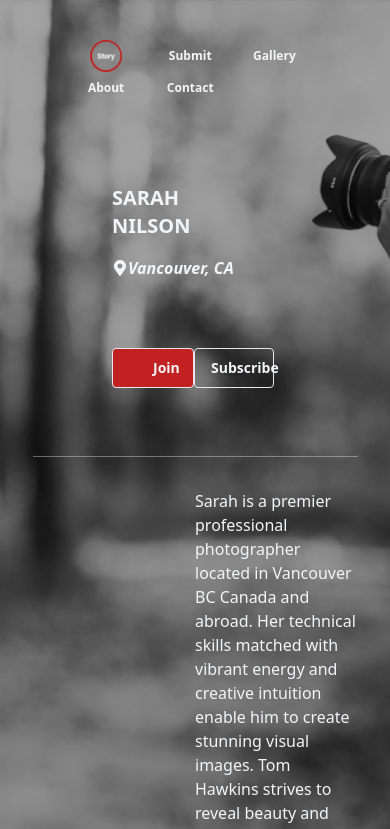
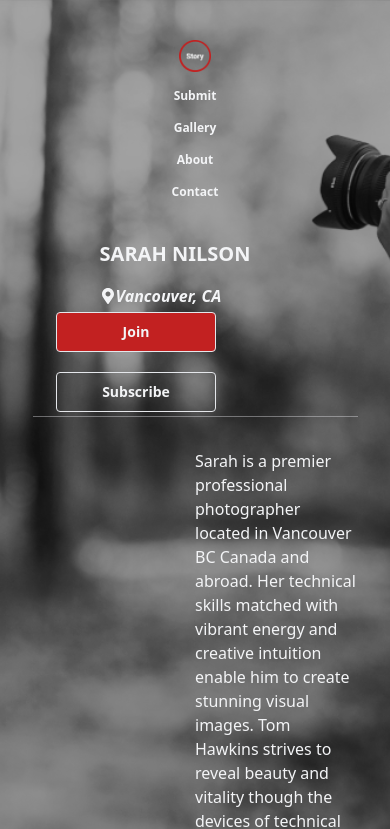
Before and after one commit to fojanb/Fojan-Portfolio, a React (Create React App) app: page / in a window 390 px wide. Shown: the top 829 px of the page. Built offline with nearby package versions, Linux system fonts and the light colour scheme.

Commit message:
Update Header and Main

```diff
--- a/src/components/Header/Header.js
+++ b/src/components/Header/Header.js
@@ -2,7 +2,7 @@ import React from "react";
 import circle from "../../assets/circle.png";
 const Header = () => {
   return (
-    <div className="grid grid-rows-1 grid-cols-5 justify-center items-center w-1/2 text-gray-100 ml-16 pt-10 m-auto lg:w-3/4 md:w-3/4 sm:pr-10 sm:grid-rows-2 sm:grid-cols-3">
+    <div className="grid grid-rows-1 grid-cols-5 justify-center text-base items-center w-1/2 text-gray-100 pt-10 m-auto lg:w-3/4 md:w-3/4 sm:grid-cols-1 sm:gap-4">
       <div className="flex justify-center items-center">
         <img src={circle} alt="Story" className="w-12 h-12 sm:w-8 sm:h-8"/>
       </div>
--- a/src/components/Main/Main.js
+++ b/src/components/Main/Main.js
@@ -2,19 +2,19 @@ import React from "react";
 import { FaMapMarkerAlt } from "react-icons/fa";
 const Main = () => {
   return (
-    <div className="grid grid-rows-2 grid-cols-1 justify-center items-center m-auto px-28 ">
-      <div className="felx text-5xl text-gray-100 font-bold pt-24 lg:text-4xl md:text-3xl md:pr-10 md:-mt-4 galaxy:text-xl sm:-mt-10 sm:text-xl">
+    <div className="grid grid-rows-2 grid-cols-1 justify-center items-center m-auto px-28 md:px-14 sm:px-8 sm:m-auto">
+      <div className="felx text-5xl text-gray-100 font-bold pt-24 lg:text-4xl md:text-3xl md:pt-20 md:pr-10 galaxy:text-xl sm:-mt-10 sm:text-xl sm:m-auto sm:justify-center sm:items-center">
         <h1>SARAH NILSON</h1>
         <div className="flex text-base text-gray-100">
           <FaMapMarkerAlt className="mt-5" />
           <span className="italic mt-4">Vancouver, CA</span>
         </div>
       </div>
-      <div className="flex flex-wrap text-gray-100">
-        <button className="bg-ruby font-bold border text-xl px-10 py-2 rounded sm:text-sm sm:w-20 sm:h-10 sm:text-center">
+      <div className="flex flex-wrap text-gray-100 ">
+        <button className="bg-ruby font-bold border text-xl px-10 py-2 rounded sm:text-sm sm:w-40 sm:h-10 sm:mb-5">
           Join
         </button>
-        <button className="font-bold text-xl border px-4 py-2  rounded sm:text-sm sm:w-20 sm:h-10 sm:text-center">
+        <button className="font-bold text-xl border px-4 py-2 text-center rounded sm:text-sm sm:w-40 sm:h-10">
           Subscribe
         </button>
       </div>
```
